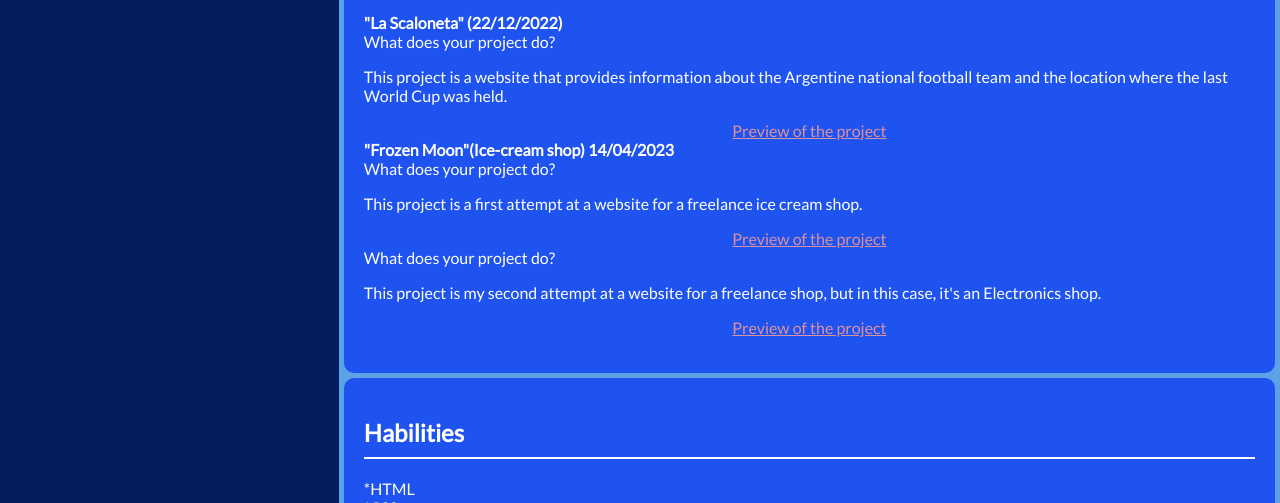
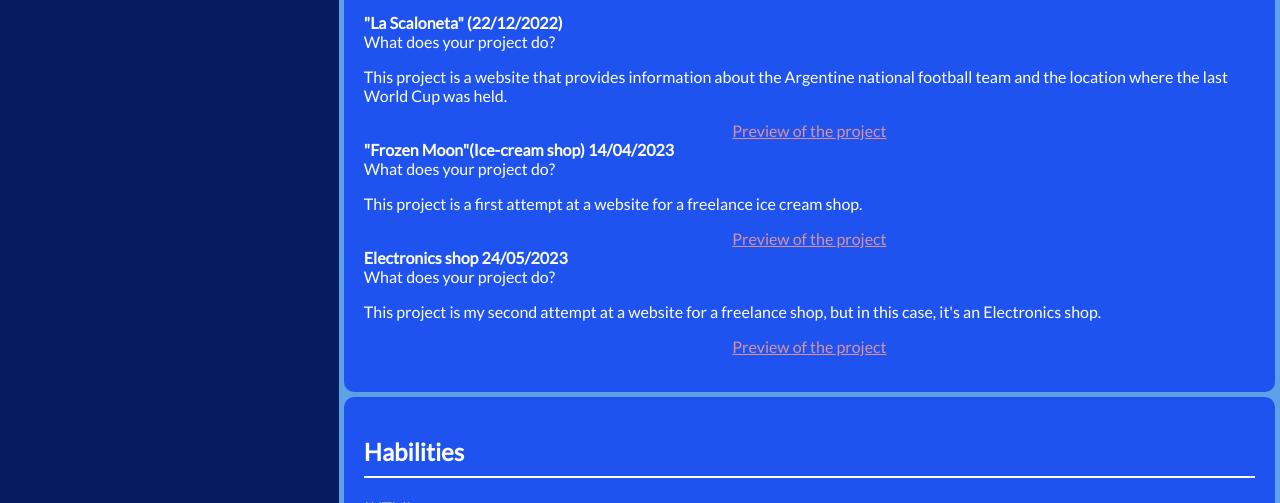
Before and after one commit to Maritt0/CurriculumEnglish, a plain HTML site: page index.html in a window 1280 px wide. Shown: the part 597-1100 px from the top of the page. Drawn offline with Linux system fonts and the light colour scheme.

Commit message:
Update index.html

```diff
--- a/index.html
+++ b/index.html
@@ -53,6 +53,7 @@
                     <p>This project is a first attempt at a website for a freelance ice cream shop.</p>
                     <a id="preview2" href="https://deft-liger-80131f.netlify.app/">Preview of the project</a>
                 </ul>
+                 <strong id="electronicsshop">Electronics shop 24/05/2023</strong>
                 <ul>
                     <li>What does your project do?</li>
                     <p>This project is my second attempt at a website for a freelance shop, but in this case, it's an Electronics shop.</p>
```
